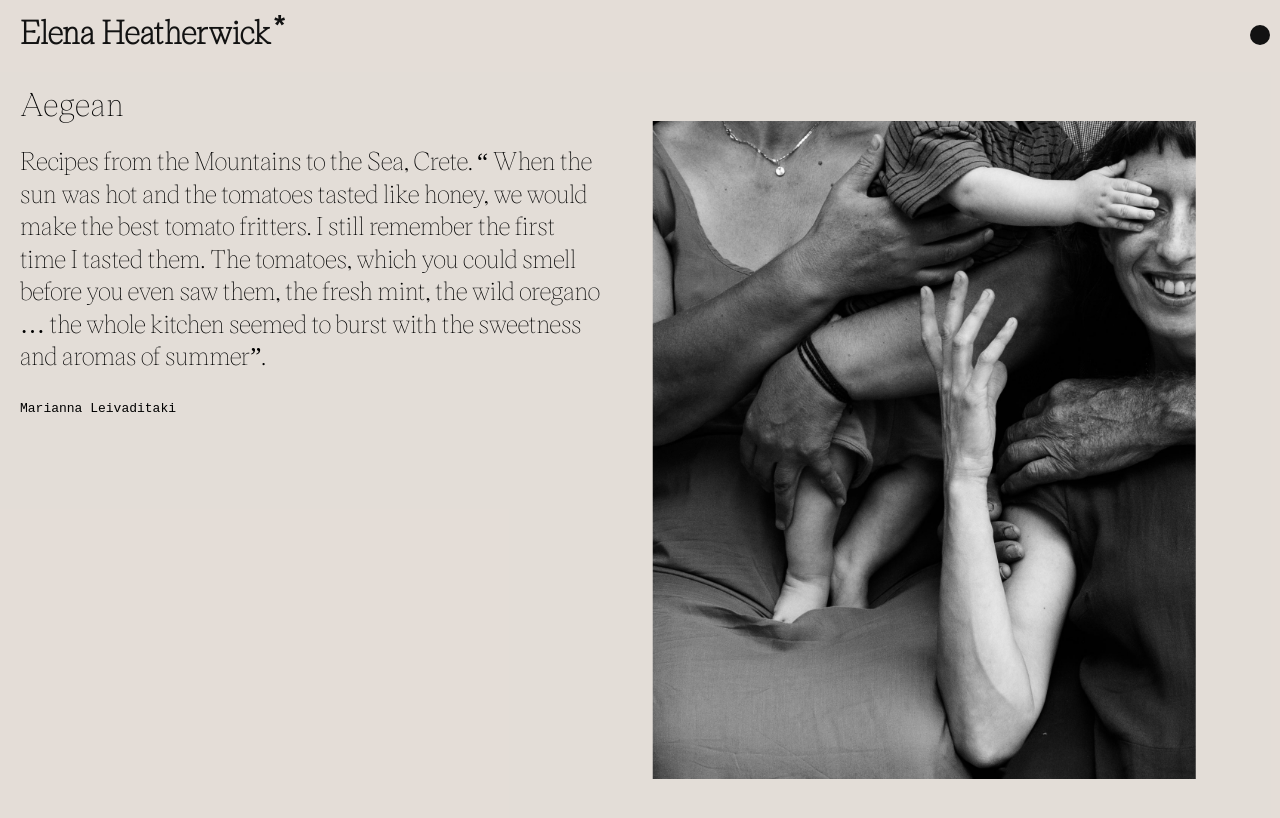
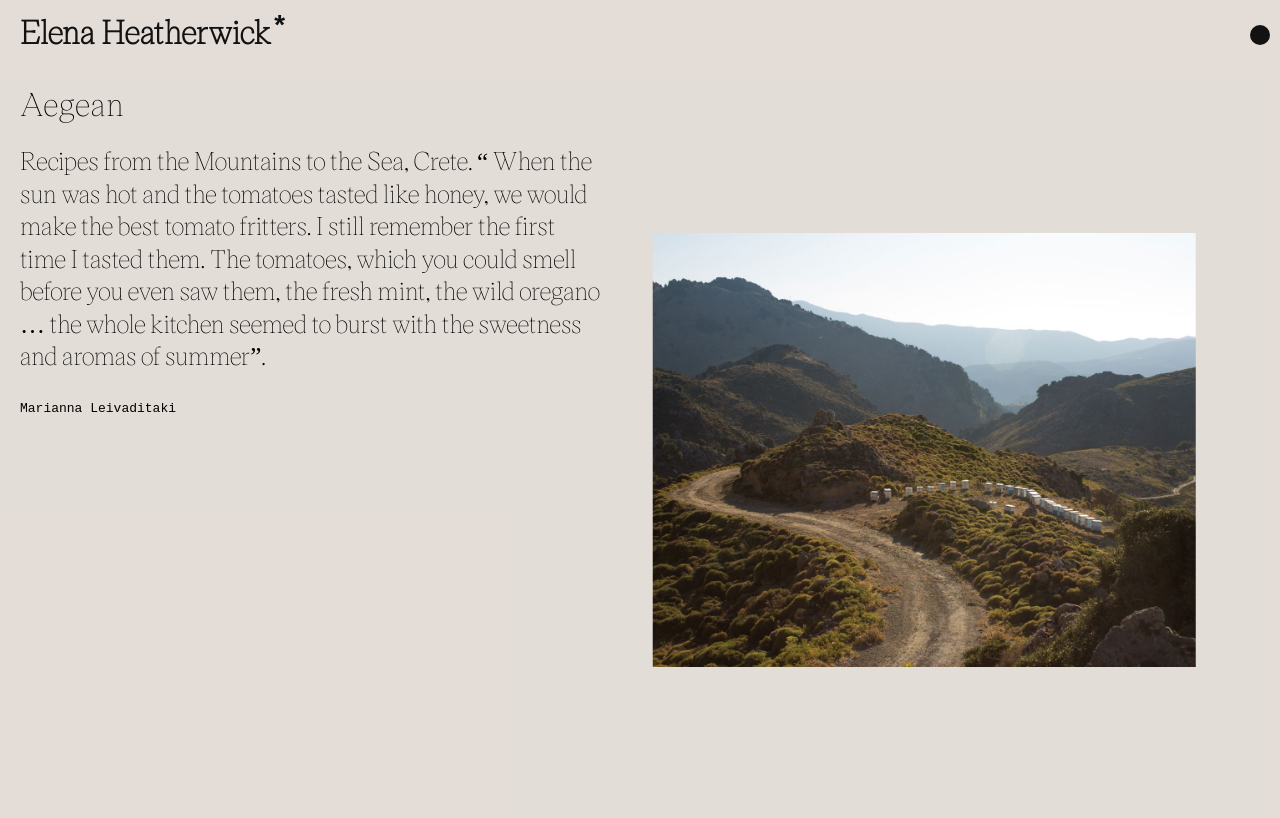
Before and after one commit to blongden73/Heatherwick, a Jekyll site: the page built from _posts/2020-06-13-Aegean.markdown, in a window 1280 px wide. Shown: the top 818 px of the page. Built offline with Jekyll 4.4.1, drawn with Linux system fonts in a browser that asks for light colours.

Commit message:
Updated Aegean

```diff
--- a/_posts/2020-06-13-Aegean.markdown
+++ b/_posts/2020-06-13-Aegean.markdown
@@ -21,7 +21,7 @@ Images:
   Quote:
 - Quote: hkjhkjhkhj
 Extras: Crete
-MainImage: "/uploads/Crete_CookBook-21-0310b8.jpg"
+MainImage: "/uploads/Crete_CookBook-32.jpg"
 layout: post
 ---
 
```
